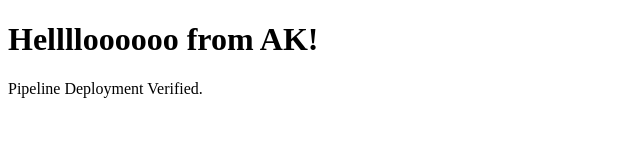
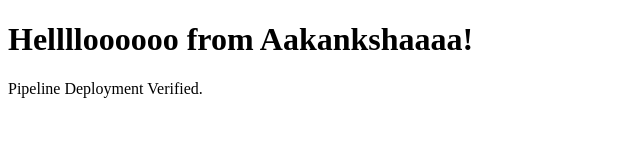
Before and after one commit to aakanksha34k/HTML_test, a plain HTML site: page index.html in a window 1280 px wide. Shown: the whole page, without its empty margins (0-640 px from the left). Drawn offline with Linux system fonts and the light colour scheme.

Commit message:
Update index.html

```diff
--- a/index.html
+++ b/index.html
@@ -1,7 +1,7 @@
 <!DOCTYPE html>
 <html>
 <body>
-    <h1>Helllloooooo from AK!</h1>
+    <h1>Helllloooooo from Aakankshaaaa!</h1>
     <p class="status">Pipeline Deployment Verified.</p>
 </body>
 </html>
```
